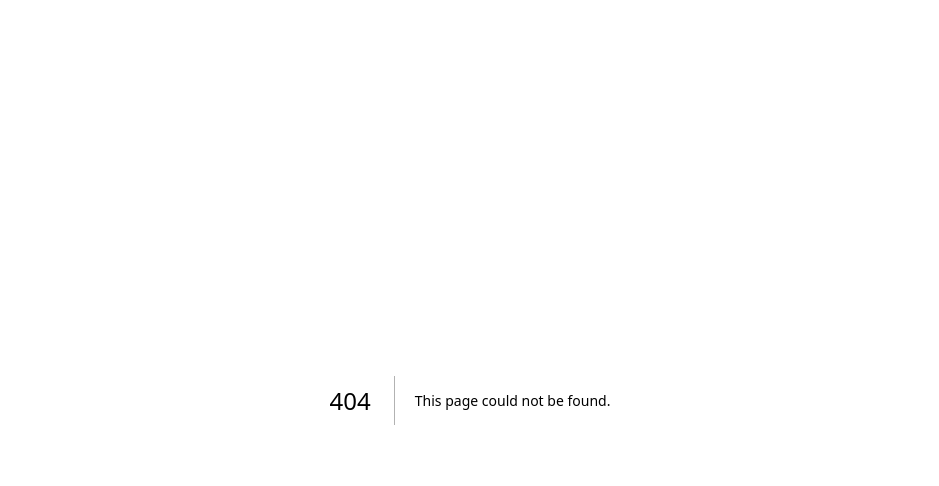
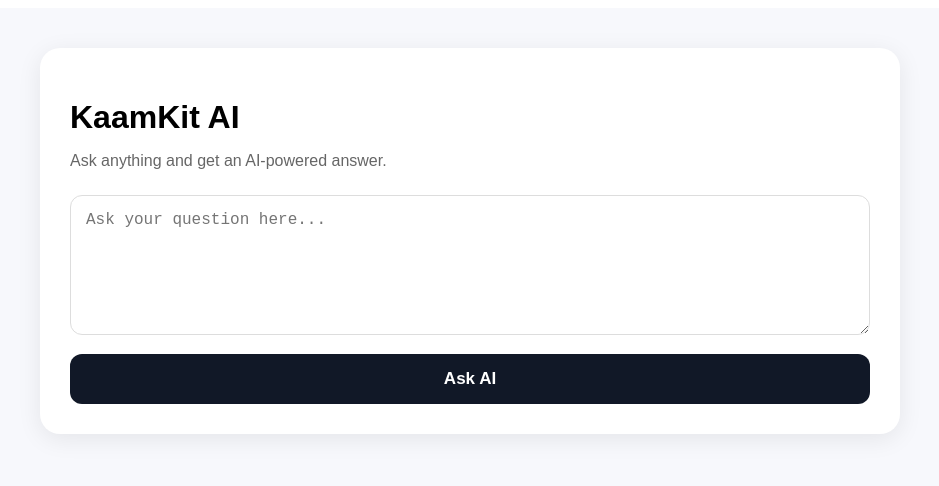
Before and after one commit to kaamkit/Kaamkit, a Next.js app: page /ai in a window 1280 px wide. Before the commit this address had no page. Shown: the top 486 px of the page, without its empty margins (170-1109 px from the left). Built offline with nearby package versions, Linux system fonts and the light colour scheme.

Commit message:
Add AI tool component for user queries

```diff
--- /dev/null
+++ b/app/ai/page.js
@@ -0,0 +1,122 @@
+"use client";
+
+import { useState } from "react";
+
+export default function AITool() {
+  const [prompt, setPrompt] = useState("");
+  const [answer, setAnswer] = useState("");
+  const [loading, setLoading] = useState(false);
+
+  const askAI = async () => {
+    if (!prompt.trim()) {
+      alert("Please enter your question.");
+      return;
+    }
+
+    setLoading(true);
+    setAnswer("");
+
+    try {
+      const response = await fetch("/api/ai", {
+        method: "POST",
+        headers: {
+          "Content-Type": "application/json",
+        },
+        body: JSON.stringify({ prompt }),
+      });
+
+      const data = await response.json();
+
+      if (!response.ok) {
+        throw new Error(data.error || "Something went wrong");
+      }
+
+      setAnswer(data.answer);
+    } catch (error) {
+      setAnswer("Sorry, something went wrong. Please try again.");
+    } finally {
+      setLoading(false);
+    }
+  };
+
+  return (
+    <main
+      style={{
+        minHeight: "100vh",
+        padding: "40px 20px",
+        background: "#f7f8fc",
+        fontFamily: "Arial, sans-serif",
+      }}
+    >
+      <div
+        style={{
+          maxWidth: "800px",
+          margin: "0 auto",
+          background: "white",
+          padding: "30px",
+          borderRadius: "20px",
+          boxShadow: "0 5px 25px rgba(0,0,0,0.08)",
+        }}
+      >
+        <h1 style={{ fontSize: "32px", marginBottom: "10px" }}>
+          KaamKit AI
+        </h1>
+
+        <p style={{ color: "#666", marginBottom: "25px" }}>
+          Ask anything and get an AI-powered answer.
+        </p>
+
+        <textarea
+          value={prompt}
+          onChange={(e) => setPrompt(e.target.value)}
+          placeholder="Ask your question here..."
+          rows={6}
+          style={{
+            width: "100%",
+            padding: "15px",
+            borderRadius: "12px",
+            border: "1px solid #ddd",
+            fontSize: "16px",
+            resize: "vertical",
+            boxSizing: "border-box",
+          }}
+        />
+
+        <button
+          onClick={askAI}
+          disabled={loading}
+          style={{
+            marginTop: "15px",
+            width: "100%",
+            padding: "15px",
+            border: "none",
+            borderRadius: "12px",
+            background: loading ? "#999" : "#111827",
+            color: "white",
+            fontSize: "17px",
+            fontWeight: "bold",
+            cursor: loading ? "not-allowed" : "pointer",
+          }}
+        >
+          {loading ? "Thinking..." : "Ask AI"}
+        </button>
+
+        {answer && (
+          <div
+            style={{
+              marginTop: "25px",
+              padding: "20px",
+              background: "#f3f4f6",
+              borderRadius: "12px",
+              lineHeight: "1.6",
+              whiteSpace: "pre-wrap",
+            }}
+          >
+            <strong>AI Answer</strong>
+            <p>{answer}</p>
+          </div>
+        )}
+      </div>
+    </main>
+  );
+}
```
